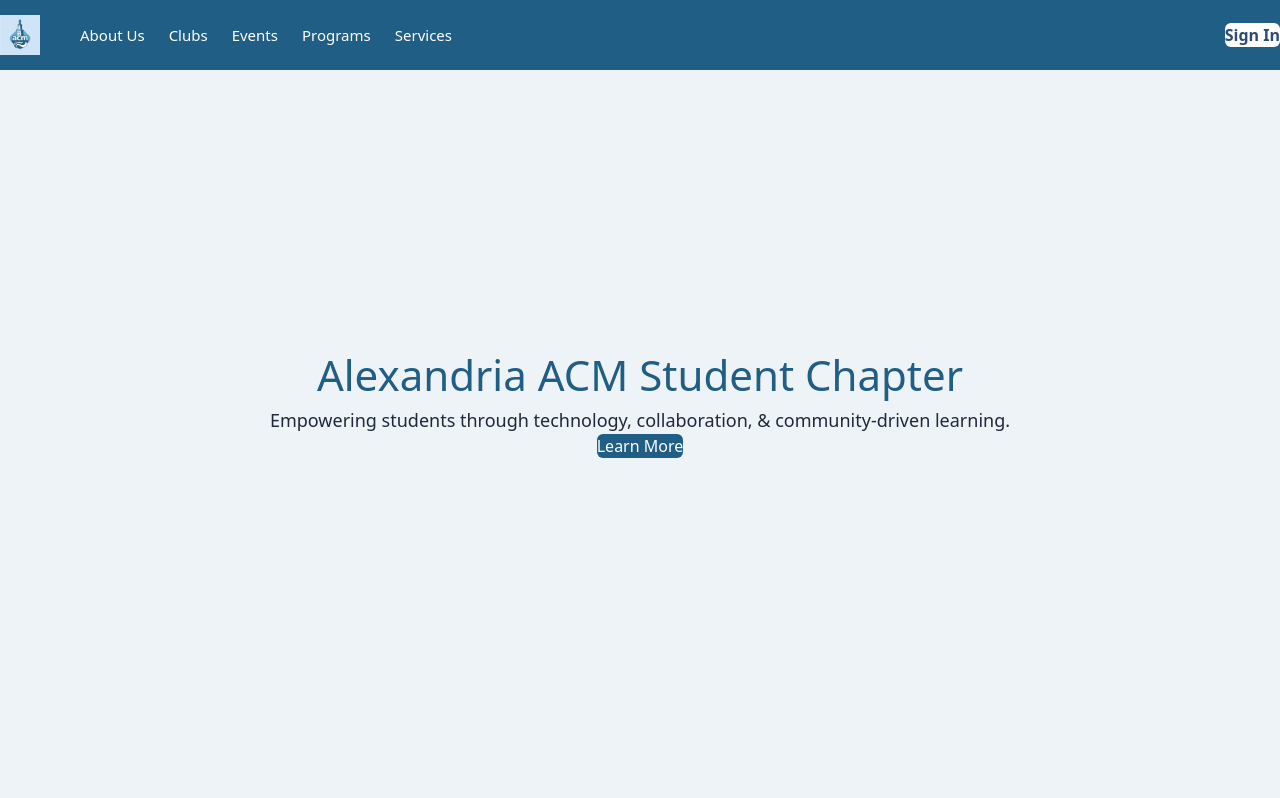
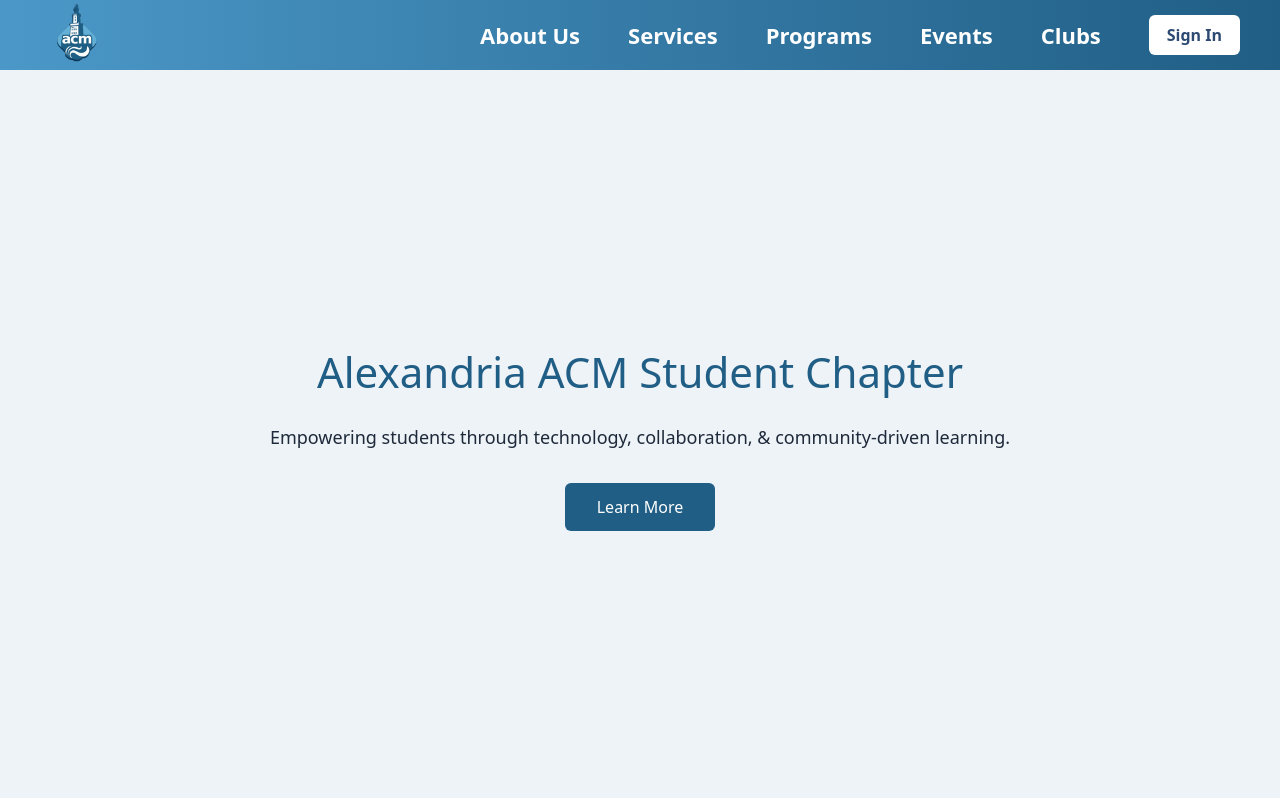
Before and after one commit to ACM-Alexandria/ACM-Alexandria-Chapter-Official-Website, a React app in the folder frontend/: page / in a window 1280 px wide. Shown: the top 798 px of the page. Built offline with nearby package versions, Linux system fonts and the light colour scheme; the HTML template or start-up script is replaced by a standard one.

Commit message:
refactor navbar

```diff
--- a/frontend/src/components/HomePage/Navbar.jsx
+++ b/frontend/src/components/HomePage/Navbar.jsx
@@ -1,54 +1,29 @@
-import logo from "../../assets/acm-logo.png";
+import logo from "../../assets/logo/acm-logo-no-bg.png";
 
 const Navbar = () => {
+  const navLinkClass =
+    "no-underline text-white text-[22px] font-semibold hover:opacity-80";
+  const navItems = [
+    { href: "#about", label: "About Us" },
+    { href: "#services", label: "Services" },
+    { href: "#programs", label: "Programs" },
+    { href: "#events", label: "Events" },
+    { href: "#clubs", label: "Clubs" },
+  ];
+
   return (
-    <nav className="w-full h-[70px] bg-[#205E85] flex items-center justify-between px-10 text-white fixed top-0 z-10">
-      <div className="flex items-center gap-10">
-        <img src={logo} className="h-10" alt="ACM Logo" />
+    <nav className="w-full h-[70px] bg-gradient-to-r from-[#4B98C8] to-[#205E85] flex items-center justify-between px-10 text-white fixed top-0 z-10 gap-12">
+      <img src={logo} className="h-20" alt="ACM Logo" />
 
-        <ul className="list-none flex gap-6">
-          <li>
-            <a
-              href="#about"
-              className="no-underline text-white text-[15px] hover:opacity-80"
-            >
-              About Us
+      <ul className="list-none flex gap-12 ml-auto">
+        {navItems.map((item) => (
+          <li key={item.href}>
+            <a href={item.href} className={navLinkClass}>
+              {item.label}
             </a>
           </li>
-          <li>
-            <a
-              href="#clubs"
-              className="no-underline text-white text-[15px] hover:opacity-80"
-            >
-              Clubs
-            </a>
-          </li>
-          <li>
-            <a
-              href="#events"
-              className="no-underline text-white text-[15px] hover:opacity-80"
-            >
-              Events
-            </a>
-          </li>
-          <li>
-            <a
-              href="#programs"
-              className="no-underline text-white text-[15px] hover:opacity-80"
-            >
-              Programs
-            </a>
-          </li>
-          <li>
-            <a
-              href="#services"
-              className="no-underline text-white text-[15px] hover:opacity-80"
-            >
-              Services
-            </a>
-          </li>
-        </ul>
-      </div>
+        ))}
+      </ul>
 
       <a
         className="bg-white text-[#2c4a72] py-2 px-[18px] rounded-md no-underline font-bold hover:bg-gray-200"
--- a/frontend/src/index.css
+++ b/frontend/src/index.css
@@ -1,8 +1,6 @@
 @import "tailwindcss";
 
 * {
-  margin: 0;
-  padding: 0;
   box-sizing: border-box;
 }
 
```
Also changed, not shown: frontend/src/assets/logo/acm-logo-no-bg.png (added), frontend/src/assets/logo/acm-logo.png (renamed from frontend/src/assets/acm-logo.png).
